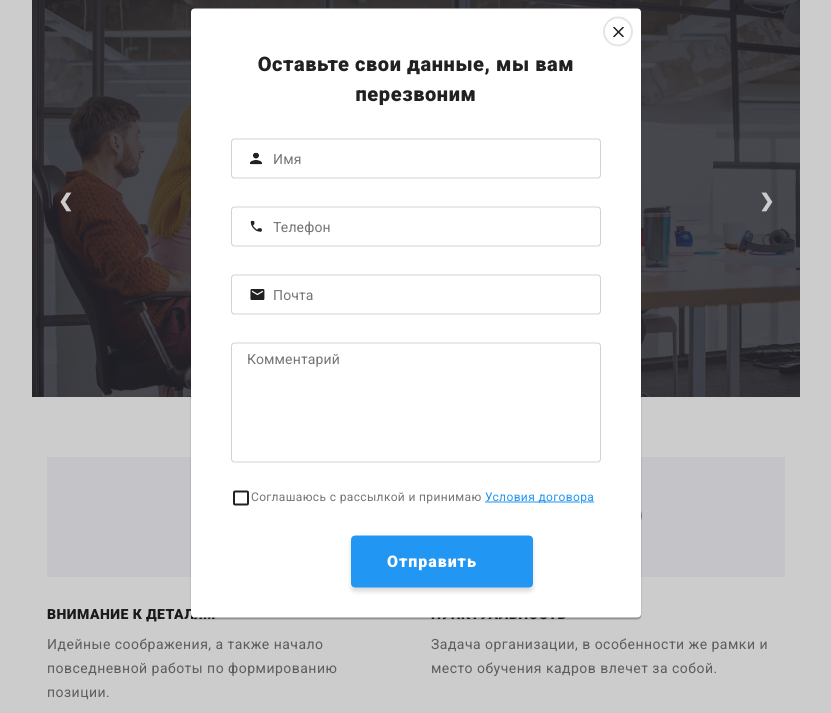
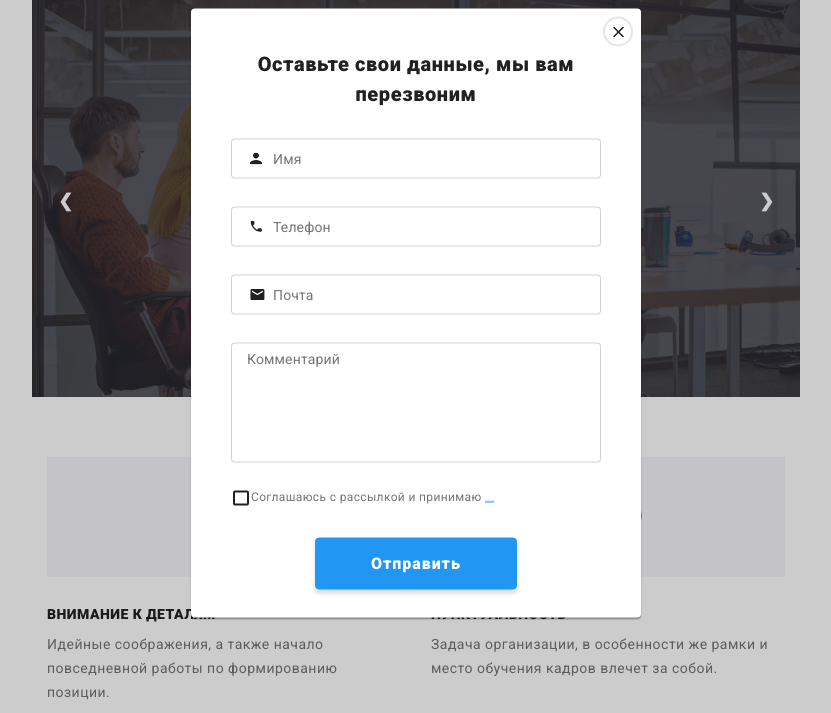
Before and after one commit to Tatiana-ok/WebStudio, a website: page index.html in a window 1280 px wide. Both pictures are taken after a click on the button "Заказать услугу". Shown: the part 87-800 px from the top of the page, without its empty margins (224-1055 px from the left). Drawn offline with nearby package versions, Linux system fonts and the light colour scheme.

```diff
--- a/js/modal.js
+++ b/js/modal.js
@@ -8,7 +8,8 @@
     refs.openModalBtn.addEventListener('click', toggleModal);
     refs.closeModalBtn.addEventListener('click', toggleModal);
 
-    function toggleModal() {
+  function toggleModal() {
+      document.body.classList.toggle('modal-open');
       refs.modal.classList.toggle('is-hidden');
     }
   })();
--- a/sass/components/_header.scss
+++ b/sass/components/_header.scss
@@ -15,7 +15,6 @@
 .nav-container {
   @include flex();
   align-items: baseline;
-  z-index: 6;
   @media screen and (min-width: 768px) {
     justify-content: flex-start;
   }
@@ -53,7 +52,8 @@
   @media screen and (max-width: 767px) {
     display: none;
     position: absolute;
-    top: 60px;
+    z-index: 5;
+    top: 58px;
     left: 0;
     width: 100%;
     height: 393px;
--- a/sass/components/_modal.scss
+++ b/sass/components/_modal.scss
@@ -24,6 +24,7 @@
     height: 100%;
     background-color: rgba(0, 0, 0, 0.2);
     transition: opacity 250ms cubic-bezier(0.4, 0, 0.2, 1);
+    overflow-y: scroll;
 
     @media screen and (max-width: 767px) {
         padding: 90px 15px;
@@ -31,21 +32,32 @@
 }
 
 .modal {
-    position: absolute;
-    top: 50%;
-    left: 50%;
-    transform: translate(-50%, -50%);
+    position: relative;
+    z-index: 3;
     width: 450px;
     height: 609px;
+    margin-right: auto;
+    margin-left: auto;
 
     background-color: #ffffff;
     border-radius: 4px;
     box-shadow: 0px 2px 1px rgba(0, 0, 0, 0.2), 0px 1px 1px rgba(0, 0, 0, 0.14), 0px 1px 3px rgba(0, 0, 0, 0.12);
 
+    @media screen and (min-width: 768px) {
+        position: absolute;
+        top: 50%;
+        left: 50%;
+        transform: translate(-50%, -50%);
+    }
+
     @media screen and (min-width: 1600px) {
         width: 530px;
         height: 582px;
     }
+}
+
+body.modal-open {
+    overflow: hidden;
 }
 
 .form-field {
@@ -191,9 +203,6 @@
 }
 
 .policy {
-    /*display: flex;
-    justify-content: center;
-    align-items: center;*/
     position: relative;
     margin-bottom: 30px;
 }
@@ -260,25 +269,26 @@
 .policy a {
     font-style: normal;
     font-weight: normal;
-    font-size: 12px;
+    font-size: 1px;
     line-height: 14px;
     letter-spacing: 0.03em;
     text-decoration-line: underline;
     color: #2196F3;
 
     @media screen and (min-width: 1600px) {
-        font-size: 12px;
-        line-height: 14px;
+        font-size: 14px;
+        line-height: 24px;
     }
 }
 
 
 .modal-send {
+    display: block;
+    margin-left: auto;
+    margin-right: auto;
     padding: 10px 55px;
-    margin-left: 120px;
     font-style: normal;
-    font-weight: bold;padding-left: 35px;font-weight: bold;
-    padding-left: 35px;
+    font-weight: bold;
     font-size: 16px;
     line-height: 30px;
     letter-spacing: 0.06em;
@@ -289,6 +299,10 @@
     border: 1px solid #2196F3;
 
     cursor: pointer;
+
+    @media screen and (min-width:1600px) {
+        margin-left: 120px;
+    }
 }
 
 .link-close {
--- a/sass/utilities/_base.scss
+++ b/sass/utilities/_base.scss
@@ -36,6 +36,10 @@
 ul {
   list-style: none;
   margin: 0;
+  padding: 0;
+}
+
+button {
   padding: 0;
 }
 
```
Also changed, not shown: css/main.css, css/main.min.css, 2 other files.
